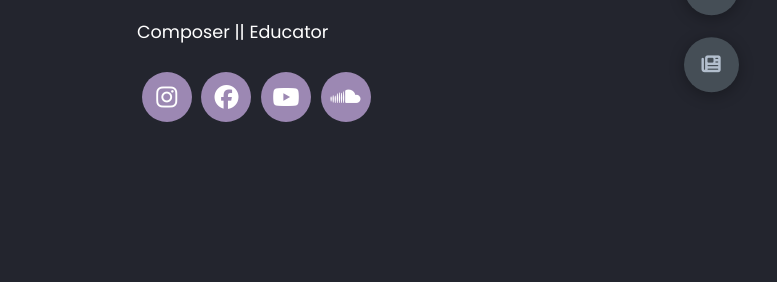
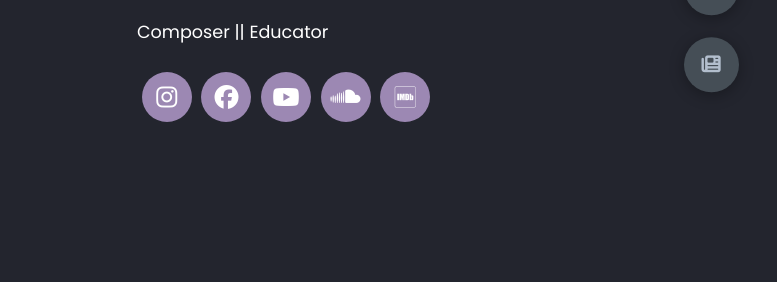
Before and after one commit to taz717/reid_site, a plain HTML site: page index.html in a window 1280 px wide. Shown: the part 451-733 px from the top of the page, 503-1280 px from the left. Drawn offline with Linux system fonts and the light colour scheme.

Commit message:
2025/01/07 | split name and add IMDb

```diff
--- a/index.html
+++ b/index.html
@@ -43,6 +43,9 @@
           </a>
           <a href="" class="icon" target="_blank">
             <i class="fa-brands fa-soundcloud"></i>
+          </a>
+          <a href="https://m.imdb.com/name/nm16078919/" class="icon" target="_blank">
+            <i class="fa-brands fa-imdb"></i>
           </a>
         </div>
       </div>
--- a/styles/style.scss
+++ b/styles/style.scss
@@ -201,6 +201,7 @@ section{
         .name{
             font-size: 3rem;
             span{
+                display: block;
                 color: var(--color-secondary)
             }
         }
```
Also changed, not shown: styles/style.css, 1 other file.
